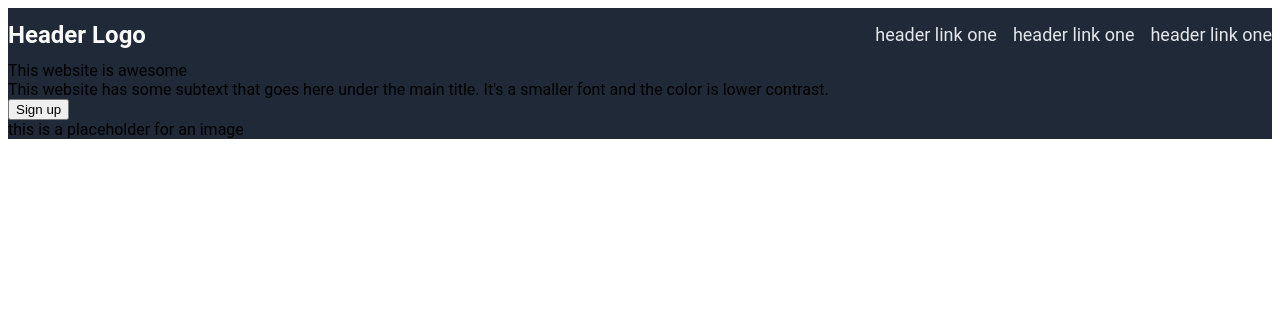
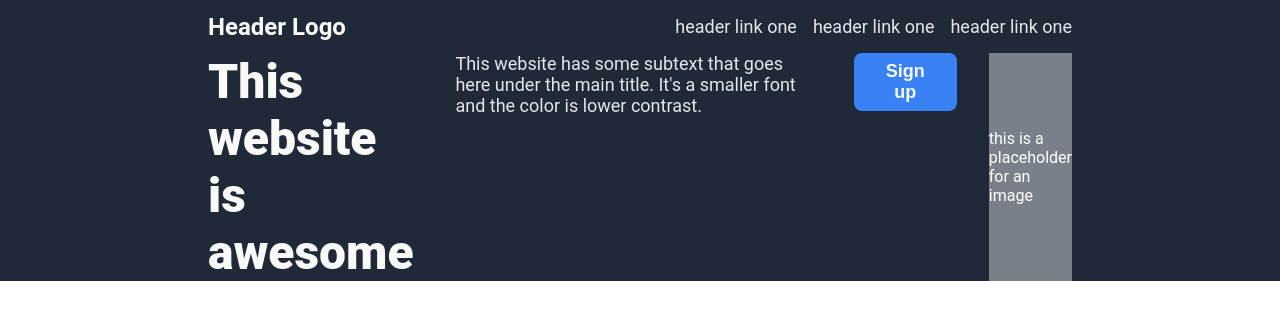
Before and after one commit to MWtheKing/landing-page, a plain HTML site: page index.html in a window 1280 px wide. Drawn offline with Linux system fonts and the light colour scheme.

Commit message:
Add styles to hero section

```diff
--- a/styles.css
+++ b/styles.css
@@ -1,12 +1,15 @@
 body {
     font-family: "Roboto", sans-serif;
     height: 100vh;
+    margin: 0;
+    padding: 0;
     display: flex;
     flex-direction: column;
 }
 
 .container {
     background-color: #1F2937;
+    padding: 0 208px;
 }
 
 .header {
@@ -17,7 +20,7 @@ body {
 
 .logo {
     font-size: 24px;
-    font-weight: bold;
+    font-weight: bolder;
     color: #F9FAF8;
 }
 
@@ -36,3 +39,45 @@ a {
     font-size: 18px;
     color: #E5E7EB;
 }
+
+.hero {
+    display: flex;
+    gap: 32px;
+}
+
+.text {
+    display: flex;
+    flex-direction: column;
+    flex: 1;
+}
+
+.main {
+    font-size: 48px;
+    font-weight: 900;
+    color: #F9FAF8;
+}
+
+.secondary {
+    font-size: 18px;
+    color: #E5E7EB;
+    margin-bottom: 8px;
+}
+
+button {
+    background-color: #3882F6;
+    font-weight: bold;
+    font-size: 18px;
+    color: #F9FAF8;
+    padding: 8px 32px;
+    border: none;
+    border-radius: 8px;
+}
+
+.img {
+    display: flex;
+    justify-content: center;
+    align-items: center;
+    color: white;
+    background-color: rgb(122, 128, 138);
+    flex: 1;
+}
```
